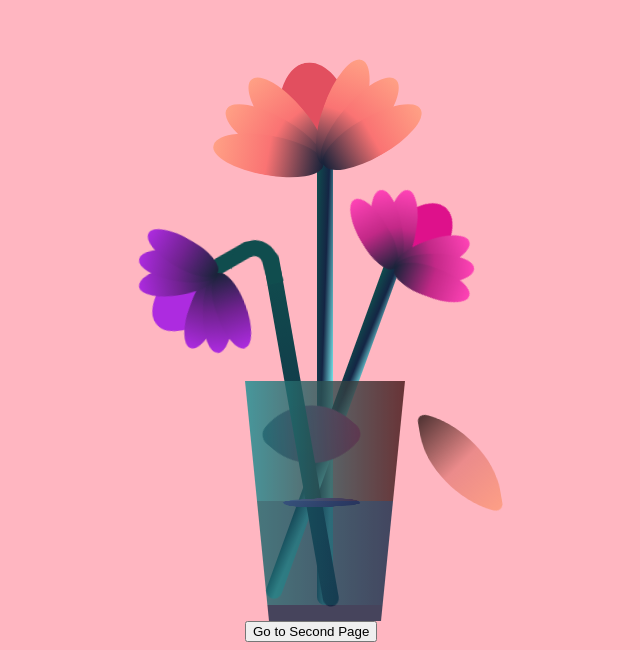
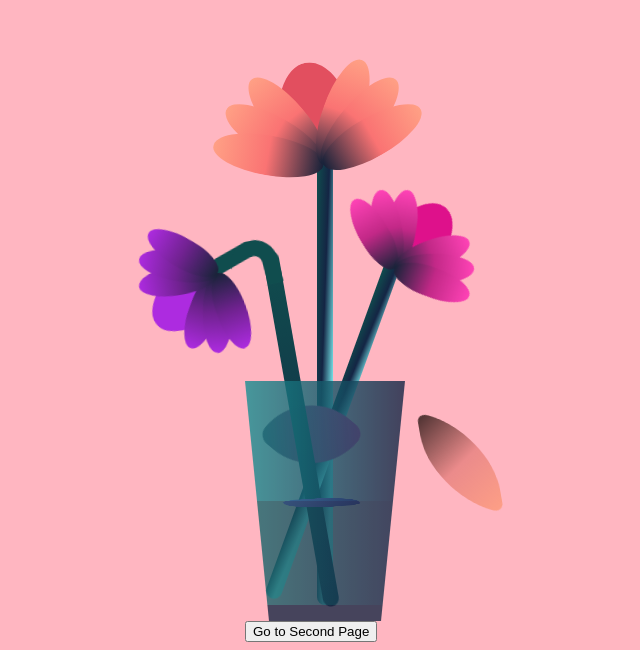
Before and after one commit to Agentchow/tiffy, a Vue app: page /#/ in a window 1280 px wide. Shown: the part 166-816 px from the top of the page, without its empty margins (315-955 px from the left). Built offline with nearby package versions, Linux system fonts and the light colour scheme.

Commit message:
fix coloring

```diff
--- a/src/components/FlowerAnimation.vue
+++ b/src/components/FlowerAnimation.vue
@@ -54,14 +54,14 @@
   box-sizing: border-box;
 }
 
-:root {
-  --color-bg: linear-gradient(to top, #010329, #000005);
-  --color-glass: linear-gradient(to left, #441414, #1a9092);
-  --color-water: linear-gradient(to left, #142544, #1b6d6e);
-}
+/* :root {
+  --color-bg: linear-gradient(to top,#010329,#000005);
+  --color-glass: linear-gradient(to left,#142544,#1a9092);
+  --color-water: linear-gradient(to left,#142544,#1b6d6e);;
+} */
 
 body {
-  background-image: linear-gradient(to top, #010329, #000005);
+  background-image: linear-gradient(to top,#010329,#000005);;
   min-height: 100vh;
   display: flex;
   justify-content: center;
@@ -76,7 +76,7 @@ body {
 .flower__glass {
   width: 20vmin;
   height: 30vmin;
-  background-image: linear-gradient(to left, #441414, #1a9092);
+  background-image: linear-gradient(to left,#142544,#1a9092);
   clip-path: polygon(0 0, 100% 0, 85% 100%, 15% 100%);
   opacity: 0.8;
   position: relative;
@@ -97,7 +97,7 @@ body {
   position: absolute;
   bottom: 0;
   left: 0;
-  background-image: linear-gradient(to left, #142544, #1b6d6e);;
+  background-image: linear-gradient(to left,#142544,#1b6d6e);
   width: 100%;
   height: 15vmin;
 }
```
